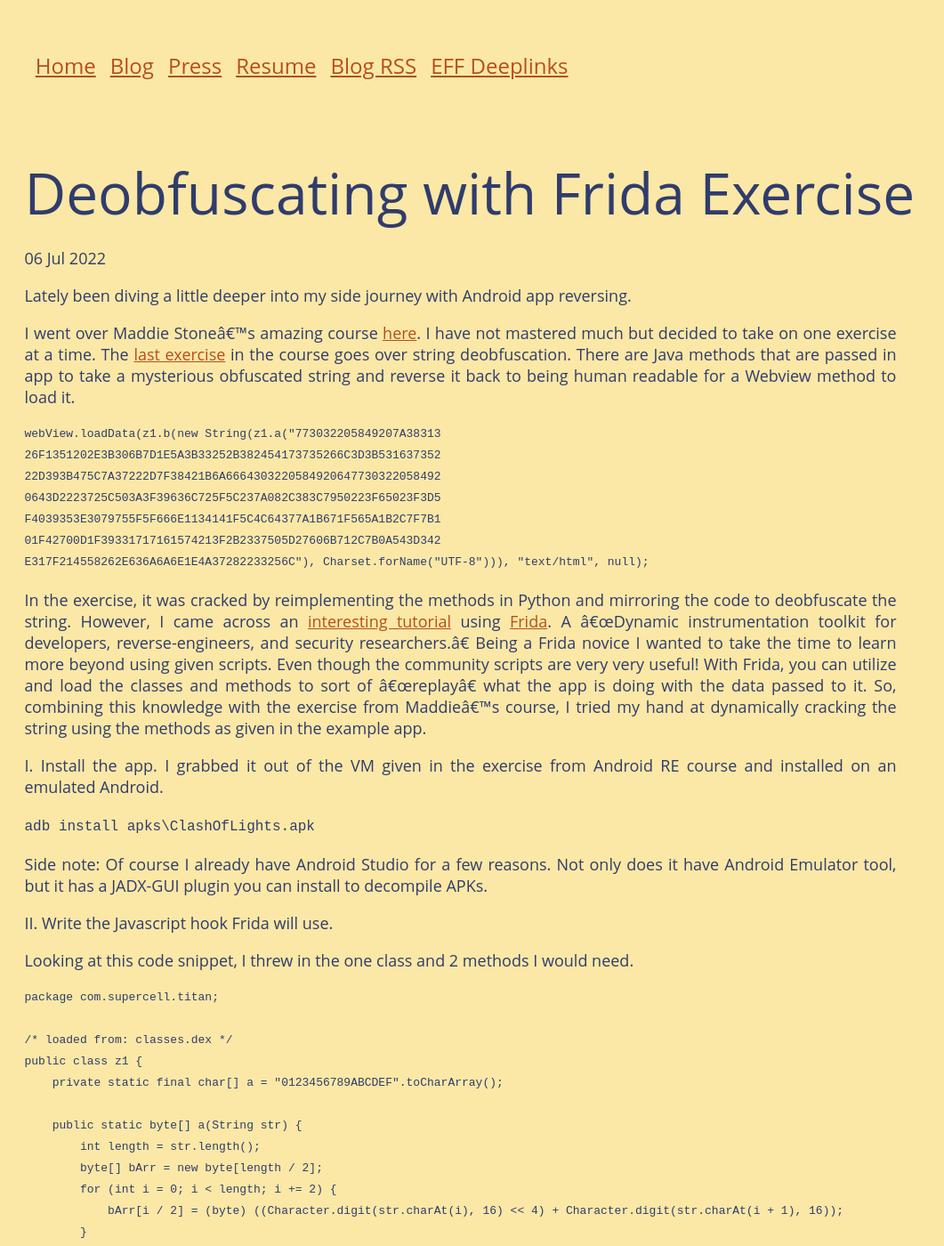
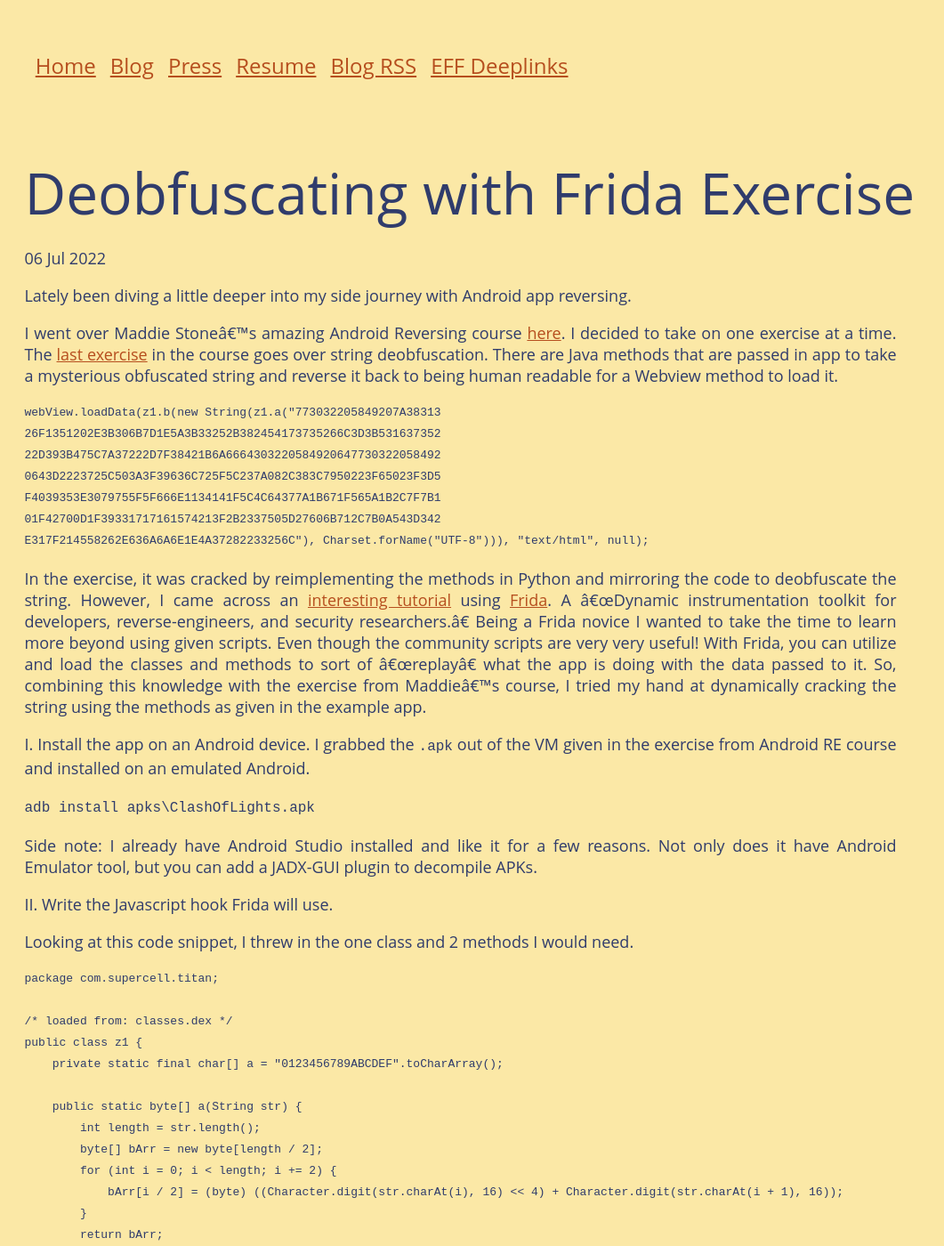
Before and after one commit to zoracon/zoracon.github.io, a Jekyll site: the page built from _posts/2022-07-06-deobfuscate-with-frida-exercise.md, in a window 1280 px wide and 1400 px high. Shown: the whole window at 89% size, without its empty margins (0-1061 px from the left). Built offline with Jekyll 4.4.1, drawn with Linux system fonts in a browser that asks for light colours; some of the changed text lies outside the part shown.

Commit message:
Update post

````diff
--- a/_posts/2022-07-06-deobfuscate-with-frida-exercise.md
+++ b/_posts/2022-07-06-deobfuscate-with-frida-exercise.md
@@ -6,7 +6,7 @@
 
 Lately been diving a little deeper into my side journey with Android app reversing.
 
-I went over Maddie Stone's amazing course [here](https://www.ragingrock.com/AndroidAppRE/app_fundamentals.html). I have not mastered much but decided to take on one exercise at a time. The [last exercise](https://www.ragingrock.com/AndroidAppRE/obfuscation.html#exercise-7---string-deobfuscation) in the course goes over string deobfuscation. There are Java methods that are passed in app to take a mysterious obfuscated string and reverse it back to being human readable for a Webview method to load it.
+I went over Maddie Stone's amazing Android Reversing course [here](https://www.ragingrock.com/AndroidAppRE/app_fundamentals.html). I decided to take on one exercise at a time. The [last exercise](https://www.ragingrock.com/AndroidAppRE/obfuscation.html#exercise-7---string-deobfuscation) in the course goes over string deobfuscation. There are Java methods that are passed in app to take a mysterious obfuscated string and reverse it back to being human readable for a Webview method to load it.
 
 ```
 webView.loadData(z1.b(new String(z1.a("773032205849207A38313
@@ -20,11 +20,11 @@
 
 In the exercise, it was cracked by reimplementing the methods in Python and mirroring the code to deobfuscate the string. However, I came across an [interesting tutorial](https://1337.dcodx.com/mobile-security/owasp-mstg-crackme-1-writeup-android) using [Frida](https://frida.re/). A "Dynamic instrumentation toolkit for developers, reverse-engineers, and security researchers." Being a Frida novice I wanted to take the time to learn more beyond using given scripts. Even though the community scripts are very very useful! With Frida, you can utilize and load the classes and methods to sort of "replay" what the app is doing with the data passed to it. So, combining this knowledge with the exercise from Maddie's course, I tried my hand at dynamically cracking the string using the methods as given in the example app.
 
-I. Install the app. I grabbed it out of the VM given in the exercise from Android RE course and installed on an emulated Android.
+I. Install the app on an Android device. I grabbed the `.apk` out of the VM given in the exercise from Android RE course and installed on an emulated Android.
 
 `adb install apks\ClashOfLights.apk`
 
-Side note: Of course I already have Android Studio for a few reasons. Not only does it have Android Emulator tool, but it has a JADX-GUI plugin you can install to decompile APKs.
+Side note: I already have Android Studio installed and like it for a few reasons. Not only does it have Android Emulator tool, but you can add a JADX-GUI plugin to decompile APKs.
 
 II. Write the Javascript hook Frida will use.
 
@@ -103,7 +103,7 @@
 III. Orchestrate the Frida server on the emulated Android and then hook this JS into the app to run.
 
 
-`adb push ./frida-server-15.1.20-android-x86 /data/local/tmp/frida-server` <--- based on architecture of the device. Frida docs are great with guiding with this.
+`adb push ./frida-server-15.1.20-android-x86 /data/local/tmp/frida-server` <--- based on architecture of the device. Frida docs are great with guiding with this but I also like [this tutorial's](https://httptoolkit.tech/blog/frida-certificate-pinning/#install-and-start-frida-on-the-device) steps.
 
 `adb root`
 
@@ -147,4 +147,4 @@
 [*] End
 ```
 
-There you go, the deobfuscated string dynamically grabbed through Frida!
+There you go, the deobfuscated string dynamically grabbed through Frida! I suspect this type of obfuscation method isn't necessarily that common. But I plan to use this use case for other types of dynamic analysis in the future!
````
Also changed, not shown: 1 other file.
